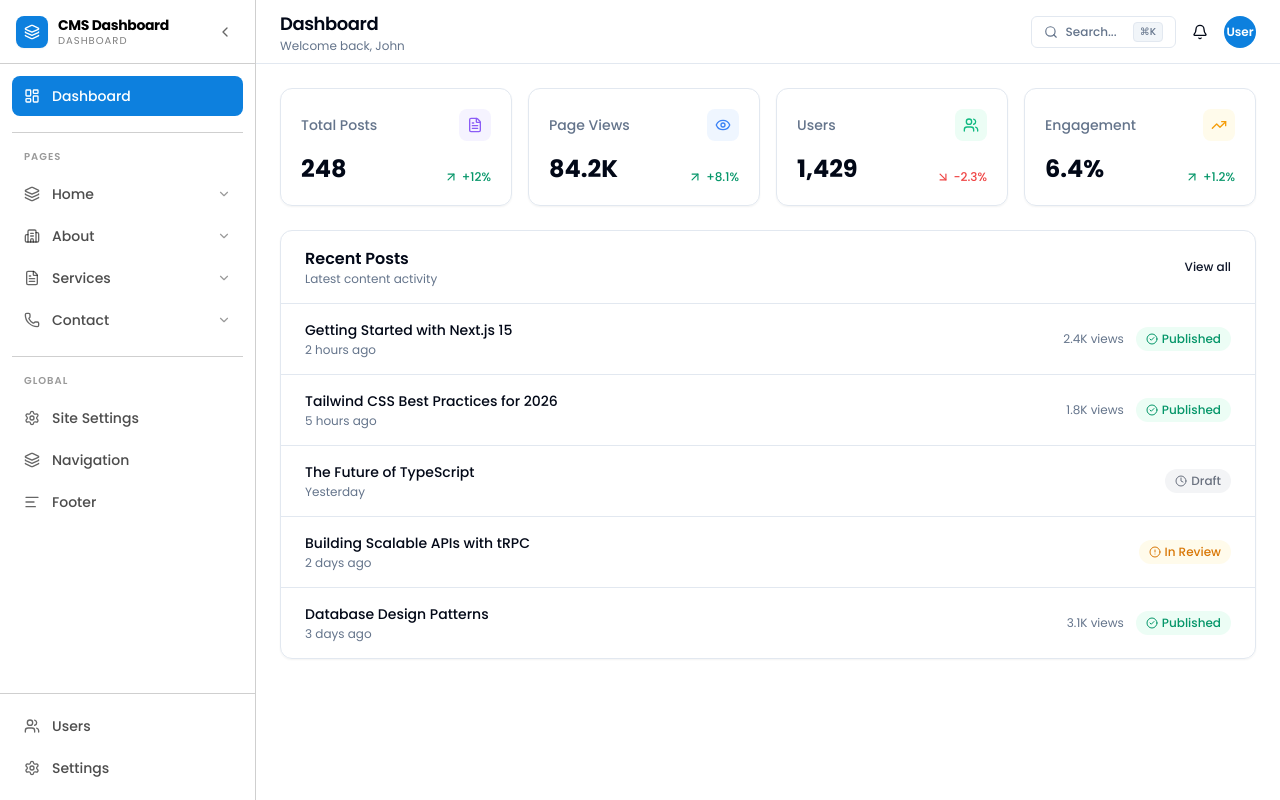
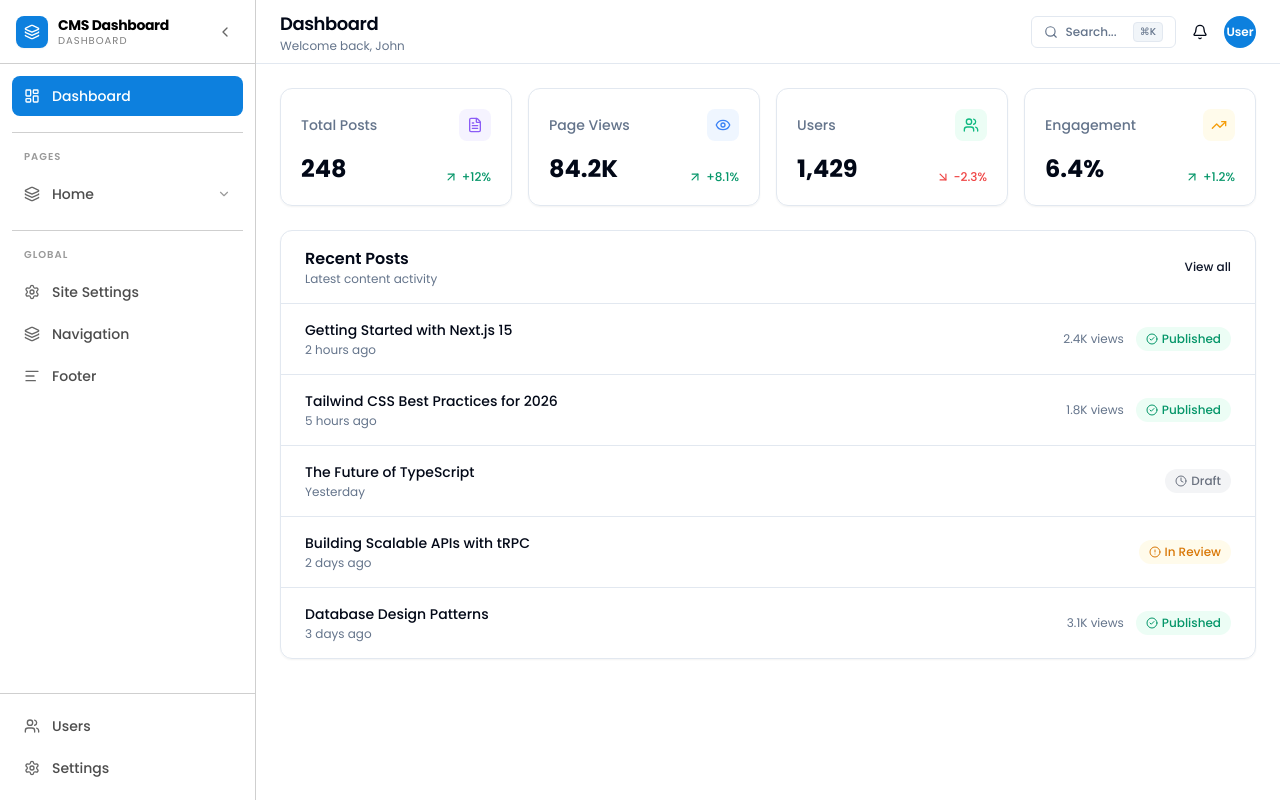
Before and after one commit to alxtim10/alx-dashboard, a Next.js app: page / in a window 1280 px wide. Built offline with nearby package versions, Linux system fonts and the light colour scheme.

Commit message:
feat:hide some unused pages

```diff
--- a/src/components/sidebar.tsx
+++ b/src/components/sidebar.tsx
@@ -42,52 +42,52 @@ const contentNav: NavItem[] = [
     label: "Home",
     icon: Layers,
     children: [
-      { label: "Hero Slides",       href: "/home/hero-slides",  icon: Image },
-      { label: "Stats",             href: "/home/stats",         icon: BarChart3 },
-      { label: "Services Preview",  href: "/home/services-preview",      icon: Star },
+      { label: "Hero Slides", href: "/home/hero-slides", icon: Image },
+      { label: "Stats", href: "/home/stats", icon: BarChart3 },
+      { label: "Services Preview", href: "/home/services-preview", icon: Star },
       { label: "Partners", href: "/home/partners", icon: Building2 },
-      { label: "Testimonials",      href: "/home/testimonials",  icon: MessageSquare },
-      { label: "Page SEO",          href: "/home/seo",           icon: Globe },
+      { label: "Testimonials", href: "/home/testimonials", icon: MessageSquare },
+      { label: "Page SEO", href: "/home/seo", icon: Globe },
     ],
   },
-  {
-    label: "About",
-    icon: Building2,
-    children: [
-      { label: "Company Story",   href: "/content/about/story",      icon: AlignLeft },
-      { label: "Mission & Vision",href: "/content/about/mission",    icon: Star },
-      { label: "Team Members",    href: "/content/about/team",       icon: Users },
-      { label: "Milestones",      href: "/content/about/milestones", icon: BarChart3 },
-      { label: "Page SEO",        href: "/content/about/seo",        icon: Globe },
-    ],
-  },
-  {
-    label: "Services",
-    icon: FileText,
-    children: [
-      { label: "Service List", href: "/content/services/list", icon: AlignLeft },
-      { label: "Page SEO",     href: "/content/services/seo",  icon: Globe },
-    ],
-  },
-  {
-    label: "Contact",
-    icon: Phone,
-    children: [
-      { label: "Contact Info",       href: "/content/contact/info",      icon: AlignLeft },
-      { label: "Office Locations",   href: "/content/contact/locations", icon: Building2 },
-      { label: "Page SEO",           href: "/content/contact/seo",       icon: Globe },
-    ],
-  },
+  // {
+  //   label: "About",
+  //   icon: Building2,
+  //   children: [
+  //     { label: "Company Story",   href: "/content/about/story",      icon: AlignLeft },
+  //     { label: "Mission & Vision",href: "/content/about/mission",    icon: Star },
+  //     { label: "Team Members",    href: "/content/about/team",       icon: Users },
+  //     { label: "Milestones",      href: "/content/about/milestones", icon: BarChart3 },
+  //     { label: "Page SEO",        href: "/content/about/seo",        icon: Globe },
+  //   ],
+  // },
+  // {
+  //   label: "Services",
+  //   icon: FileText,
+  //   children: [
+  //     { label: "Service List", href: "/content/services/list", icon: AlignLeft },
+  //     { label: "Page SEO",     href: "/content/services/seo",  icon: Globe },
+  //   ],
+  // },
+  // {
+  //   label: "Contact",
+  //   icon: Phone,
+  //   children: [
+  //     { label: "Contact Info",       href: "/content/contact/info",      icon: AlignLeft },
+  //     { label: "Office Locations",   href: "/content/contact/locations", icon: Building2 },
+  //     { label: "Page SEO",           href: "/content/contact/seo",       icon: Globe },
+  //   ],
+  // },
 ]
 
 const globalNav: NavItem[] = [
-  { label: "Site Settings", href: "/global/settings",   icon: Settings },
-  { label: "Navigation",    href: "/global/navigation", icon: Layers },
-  { label: "Footer",        href: "/global/footer",     icon: AlignLeft },
+  { label: "Site Settings", href: "/global/settings", icon: Settings },
+  { label: "Navigation", href: "/global/navigation", icon: Layers },
+  { label: "Footer", href: "/global/footer", icon: AlignLeft },
 ]
 
 const bottomNav: NavItem[] = [
-  { label: "Users",    href: "/users",    icon: Users },
+  { label: "Users", href: "/users", icon: Users },
   { label: "Settings", href: "/settings", icon: Settings },
 ]
 
```
